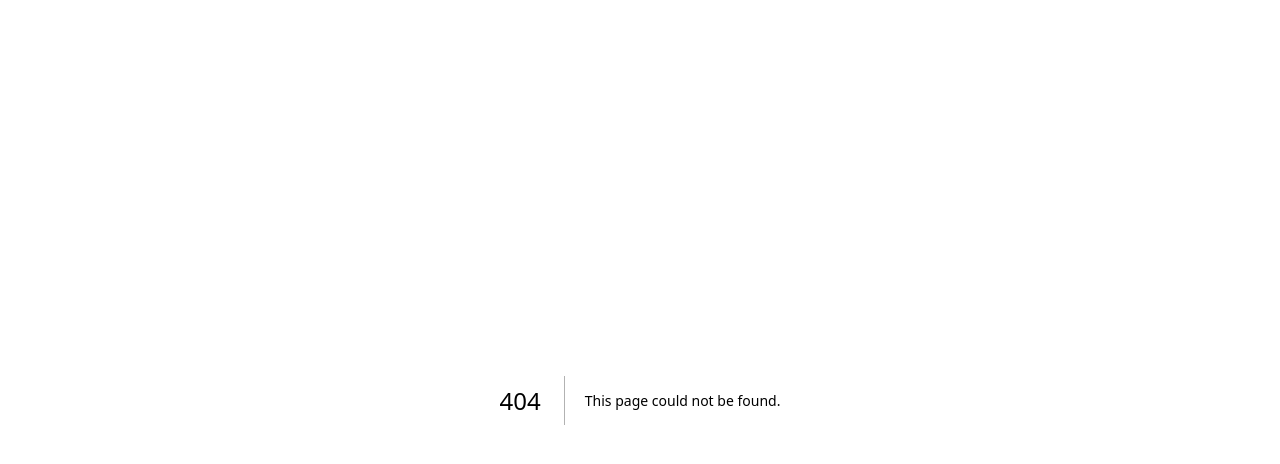
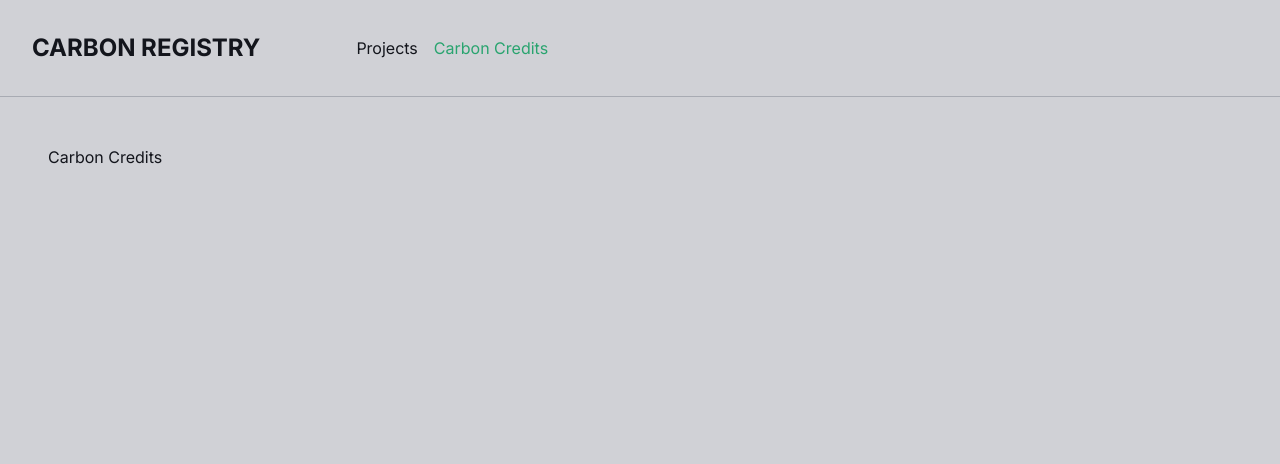
Before and after one commit to Carbonable/carbon-registry-front, a Next.js app: page /carbon-credits in a window 1280 px wide. Before the commit this address had no page. Shown: the top 464 px of the page. Built offline with nearby package versions, Linux system fonts and the light colour scheme.

Commit message:
feat: global layout

```diff
--- /dev/null
+++ b/src/app/carbon-credits/page.tsx
@@ -0,0 +1,7 @@
+export default function CarbonCredits() {
+  return (
+    <div>
+      <h1>Carbon Credits</h1>
+    </div>
+  );
+}
--- a/src/app/globals.css
+++ b/src/app/globals.css
@@ -16,16 +16,6 @@
   }
 }
 
-body {
-  color: rgb(var(--foreground-rgb));
-  background: linear-gradient(
-      to bottom,
-      transparent,
-      rgb(var(--background-end-rgb))
-    )
-    rgb(var(--background-start-rgb));
-}
-
 @layer utilities {
   .text-balance {
     text-wrap: balance;
--- a/src/app/layout.tsx
+++ b/src/app/layout.tsx
@@ -1,12 +1,13 @@
 import type { Metadata } from "next";
 import { Inter } from "next/font/google";
 import "./globals.css";
+import Header from "@/components/header/Header";
 
 const inter = Inter({ subsets: ["latin"] });
 
 export const metadata: Metadata = {
-  title: "Create Next App",
-  description: "Generated by create next app",
+  title: "Carbon registry",
+  description: "Carbon registry powered by Carbonable",
 };
 
 export default function RootLayout({
@@ -16,7 +17,12 @@ export default function RootLayout({
 }>) {
   return (
     <html lang="en">
-      <body className={inter.className}>{children}</body>
+      <body className={`${inter.className} bg-neutral-100 text-neutral-800 dark:bg-neutral-800 dark:text-neutral-100`}>
+        <Header />
+        <main className="p-12 z-0 max-w-screen-6xl mx-auto">
+          {children}
+        </main>
+      </body>
     </html>
   );
 }
--- a/src/app/page.tsx
+++ b/src/app/page.tsx
@@ -1,113 +1,9 @@
 import Image from "next/image";
 
-export default function Home() {
+export default function Projects() {
   return (
-    <main className="flex min-h-screen flex-col items-center justify-between p-24">
-      <div className="z-10 w-full max-w-5xl items-center justify-between font-mono text-sm lg:flex">
-        <p className="fixed left-0 top-0 flex w-full justify-center border-b border-gray-300 bg-gradient-to-b from-zinc-200 pb-6 pt-8 backdrop-blur-2xl dark:border-neutral-800 dark:bg-zinc-800/30 dark:from-inherit lg:static lg:w-auto  lg:rounded-xl lg:border lg:bg-gray-200 lg:p-4 lg:dark:bg-zinc-800/30">
-          Get started by editing&nbsp;
-          <code className="font-mono font-bold">src/app/page.tsx</code>
-        </p>
-        <div className="fixed bottom-0 left-0 flex h-48 w-full items-end justify-center bg-gradient-to-t from-white via-white dark:from-black dark:via-black lg:static lg:size-auto lg:bg-none">
-          <a
-            className="pointer-events-none flex place-items-center gap-2 p-8 lg:pointer-events-auto lg:p-0"
-            href="https://vercel.com?utm_source=create-next-app&utm_medium=appdir-template&utm_campaign=create-next-app"
-            target="_blank"
-            rel="noopener noreferrer"
-          >
-            By{" "}
-            <Image
-              src="/vercel.svg"
-              alt="Vercel Logo"
-              className="dark:invert"
-              width={100}
-              height={24}
-              priority
-            />
-          </a>
-        </div>
-      </div>
-
-      <div className="relative z-[-1] flex place-items-center before:absolute before:h-[300px] before:w-full before:-translate-x-1/2 before:rounded-full before:bg-gradient-radial before:from-white before:to-transparent before:blur-2xl before:content-[''] after:absolute after:-z-20 after:h-[180px] after:w-full after:translate-x-1/3 after:bg-gradient-conic after:from-sky-200 after:via-blue-200 after:blur-2xl after:content-[''] before:dark:bg-gradient-to-br before:dark:from-transparent before:dark:to-blue-700 before:dark:opacity-10 after:dark:from-sky-900 after:dark:via-[#0141ff] after:dark:opacity-40 sm:before:w-[480px] sm:after:w-[240px] before:lg:h-[360px]">
-        <Image
-          className="relative dark:drop-shadow-[0_0_0.3rem_#ffffff70] dark:invert"
-          src="/next.svg"
-          alt="Next.js Logo"
-          width={180}
-          height={37}
-          priority
-        />
-      </div>
-
-      <div className="mb-32 grid text-center lg:mb-0 lg:w-full lg:max-w-5xl lg:grid-cols-4 lg:text-left">
-        <a
-          href="https://nextjs.org/docs?utm_source=create-next-app&utm_medium=appdir-template&utm_campaign=create-next-app"
-          className="group rounded-lg border border-transparent px-5 py-4 transition-colors hover:border-gray-300 hover:bg-gray-100 hover:dark:border-neutral-700 hover:dark:bg-neutral-800/30"
-          target="_blank"
-          rel="noopener noreferrer"
-        >
-          <h2 className="mb-3 text-2xl font-semibold">
-            Docs{" "}
-            <span className="inline-block transition-transform group-hover:translate-x-1 motion-reduce:transform-none">
-              -&gt;
-            </span>
-          </h2>
-          <p className="m-0 max-w-[30ch] text-sm opacity-50">
-            Find in-depth information about Next.js features and API.
-          </p>
-        </a>
-
-        <a
-          href="https://nextjs.org/learn?utm_source=create-next-app&utm_medium=appdir-template-tw&utm_campaign=create-next-app"
-          className="group rounded-lg border border-transparent px-5 py-4 transition-colors hover:border-gray-300 hover:bg-gray-100 hover:dark:border-neutral-700 hover:dark:bg-neutral-800/30"
-          target="_blank"
-          rel="noopener noreferrer"
-        >
-          <h2 className="mb-3 text-2xl font-semibold">
-            Learn{" "}
-            <span className="inline-block transition-transform group-hover:translate-x-1 motion-reduce:transform-none">
-              -&gt;
-            </span>
-          </h2>
-          <p className="m-0 max-w-[30ch] text-sm opacity-50">
-            Learn about Next.js in an interactive course with&nbsp;quizzes!
-          </p>
-        </a>
-
-        <a
-          href="https://vercel.com/templates?framework=next.js&utm_source=create-next-app&utm_medium=appdir-template&utm_campaign=create-next-app"
-          className="group rounded-lg border border-transparent px-5 py-4 transition-colors hover:border-gray-300 hover:bg-gray-100 hover:dark:border-neutral-700 hover:dark:bg-neutral-800/30"
-          target="_blank"
-          rel="noopener noreferrer"
-        >
-          <h2 className="mb-3 text-2xl font-semibold">
-            Templates{" "}
-            <span className="inline-block transition-transform group-hover:translate-x-1 motion-reduce:transform-none">
-              -&gt;
-            </span>
-          </h2>
-          <p className="m-0 max-w-[30ch] text-sm opacity-50">
-            Explore starter templates for Next.js.
-          </p>
-        </a>
-
-        <a
-          href="https://vercel.com/new?utm_source=create-next-app&utm_medium=appdir-template&utm_campaign=create-next-app"
-          className="group rounded-lg border border-transparent px-5 py-4 transition-colors hover:border-gray-300 hover:bg-gray-100 hover:dark:border-neutral-700 hover:dark:bg-neutral-800/30"
-          target="_blank"
-          rel="noopener noreferrer"
-        >
-          <h2 className="mb-3 text-2xl font-semibold">
-            Deploy{" "}
-            <span className="inline-block transition-transform group-hover:translate-x-1 motion-reduce:transform-none">
-              -&gt;
-            </span>
-          </h2>
-          <p className="m-0 max-w-[30ch] text-balance text-sm opacity-50">
-            Instantly deploy your Next.js site to a shareable URL with Vercel.
-          </p>
-        </a>
-      </div>
-    </main>
+    <div className="h-screen">
+      <h1>Projects</h1>
+    </div>
   );
 }
--- /dev/null
+++ b/src/components/header/Header.tsx
@@ -0,0 +1,16 @@
+import Menu from "./Menu";
+
+export default function Header() {
+  return (
+    <header className="sticky top-0 z-10 p-4 border-b border-neutral-200 dark:border-neutral-700 dark:bg-neutral-800 dark:text-neutral-100">
+      <div className="flex justify-start items-center p-4">
+        <div className="text-2xl font-bold uppercase">
+          Carbon registry
+        </div>
+        <nav className="ml-24">
+          <Menu />
+        </nav>
+      </div>
+    </header>
+  )
+}
--- /dev/null
+++ b/src/components/header/Menu.tsx
@@ -0,0 +1,13 @@
+'use client';
+
+import { usePathname } from "next/navigation";
+
+export default function Menu() {
+  const pathname = usePathname();
+  return (
+    <ul className="flex gap-4 justify-start">
+      <li><a href="/" className={`hover:text-neutral-50 ${pathname === '/' ? 'text-greenish-500 hover:text-greenish-500' : ''}`}>Projects</a></li>
+      <li><a href="/carbon-credits" className={`hover:text-neutral-50 ${pathname === '/carbon-credits' ? 'text-greenish-500 hover:text-greenish-500' : ''}`}>Carbon Credits</a></li>
+    </ul>
+  );
+}
--- a/tailwind.config.ts
+++ b/tailwind.config.ts
@@ -8,11 +8,31 @@ const config: Config = {
   ],
   theme: {
     extend: {
-      backgroundImage: {
-        "gradient-radial": "radial-gradient(var(--tw-gradient-stops))",
-        "gradient-conic":
-          "conic-gradient(from 180deg at 50% 50%, var(--tw-gradient-stops))",
-      },
+      colors: {
+        neutral: {
+          100: '#D0D1D6',
+          200: '#A8ABB3',
+          300: '#878A94',
+          400: '#555861',
+          500: '#363840',
+          600: '#2B2E36',
+          700: '#1F2128',
+          800: '#13151C',
+          900: '#0B0D13',
+        },
+        greenish: {
+          100: '#DDF6EB',
+          200: '#BAEED7',
+          300: '#75D9AD',
+          400: '#47C48E',
+          500: '#29A46F',
+          600: '#22875B',
+          700: '#1B6B49',
+          800: '#145136',
+          900: '#0E3725',
+          1000: '#082015',
+        }
+      }
     },
   },
   plugins: [],
```
